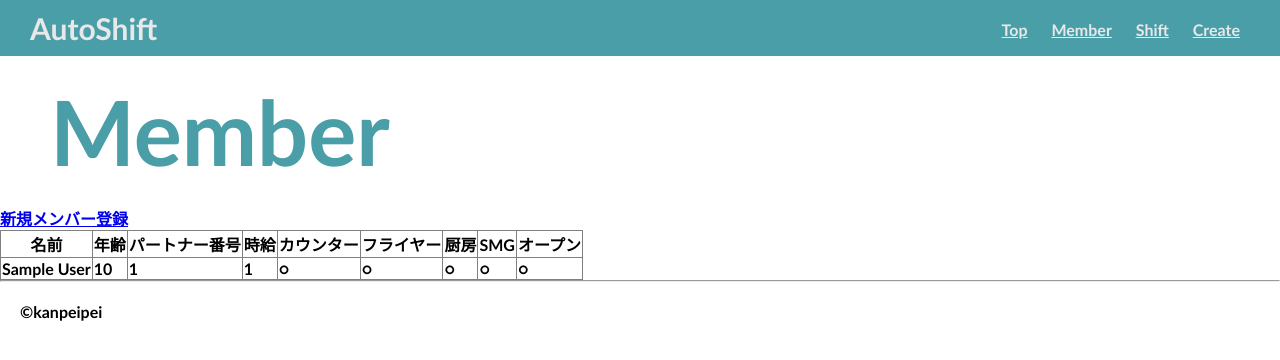
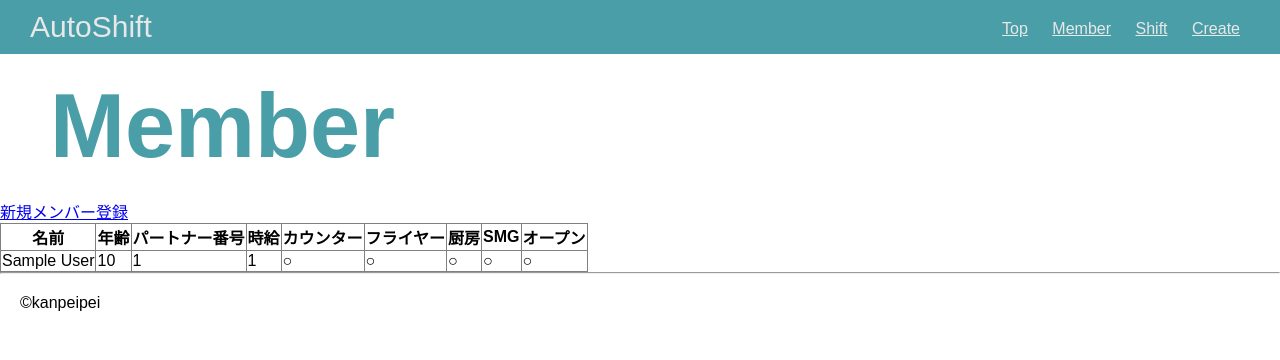
Before and after one commit to kanpeipei/autoshift2, a Django app: page /member/ in a window 1280 px wide. Shown: the top 360 px of the page. Run offline with Django 3.2, Linux system fonts and the light colour scheme; tables that the repository leaves empty hold one stand-in row (values such as "Sample post").

Commit message:
cssの変更

```diff
--- a/assets/base.css
+++ b/assets/base.css
@@ -1,6 +1,6 @@
 html{
-    font-family: "Trebuchet MS", sans-serif;
-    font-weight: 800;
+    font-family: "Noto Sans Japanese", sans-serif;
+    font-weight: 100;
 }
 
 body, h1, hr {
--- a/config/settings.py
+++ b/config/settings.py
@@ -126,4 +126,3 @@ STATIC_ROOT = os.path.join(BASE_DIR, 'assets')
 # STATICFILES_DIRS = [
 #     os.path.join(BASE_DIR, 'static'),
 # ]
-#
--- a/templates/base.html
+++ b/templates/base.html
@@ -5,6 +5,7 @@
     <meta charset="utf-8">
     <link rel="stylesheet" href="{% static 'base.css' %}">
     <link rel="stylesheet" href="{% static 'top/index.css' %}">
+    <link rel="stylesheet" href="https://fonts.googleapis.com/earlyaccess/notosansjapanese.css">
     <title>{% block page_title %}{% endblock %}</title>
 
 </head>
```
